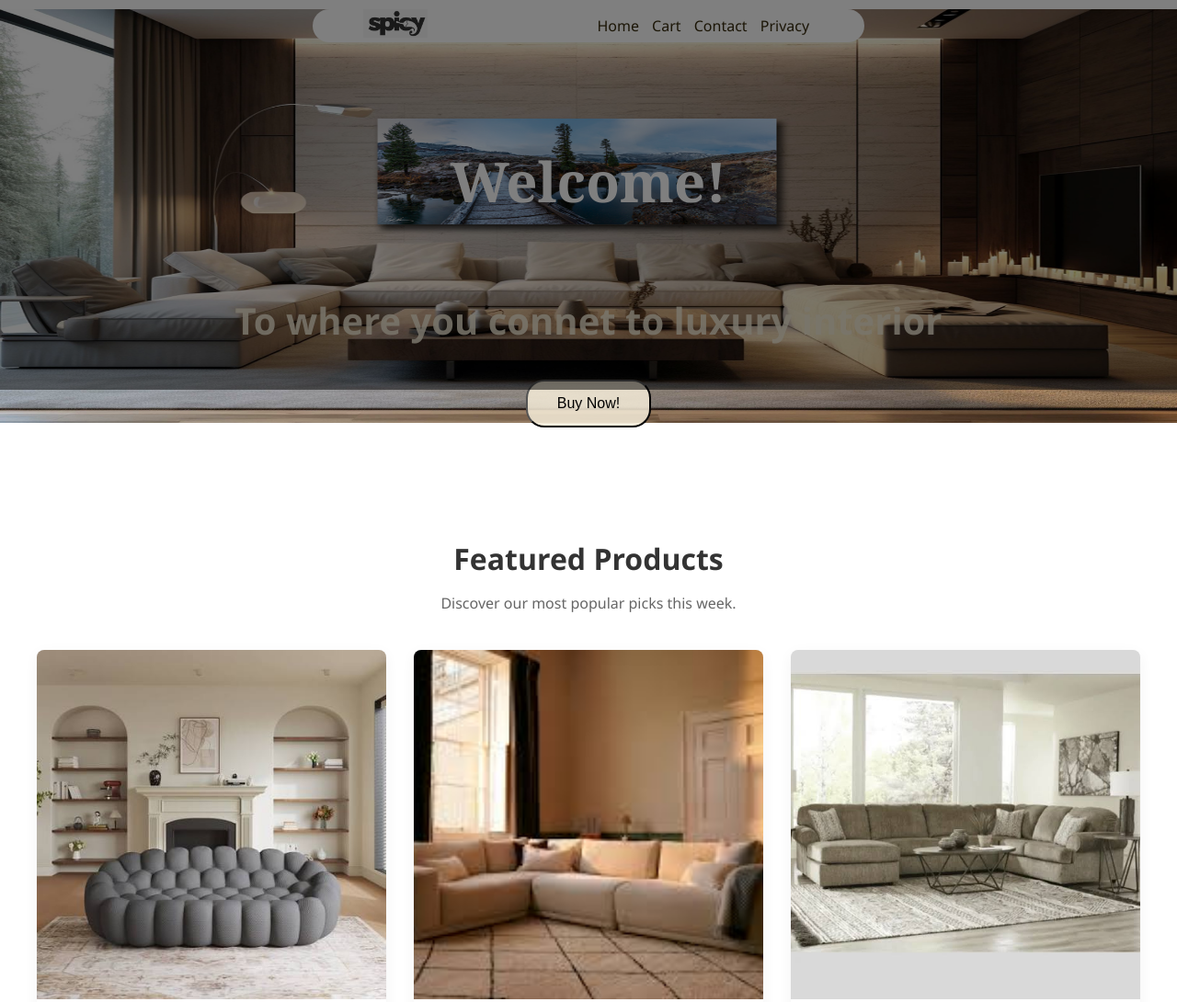
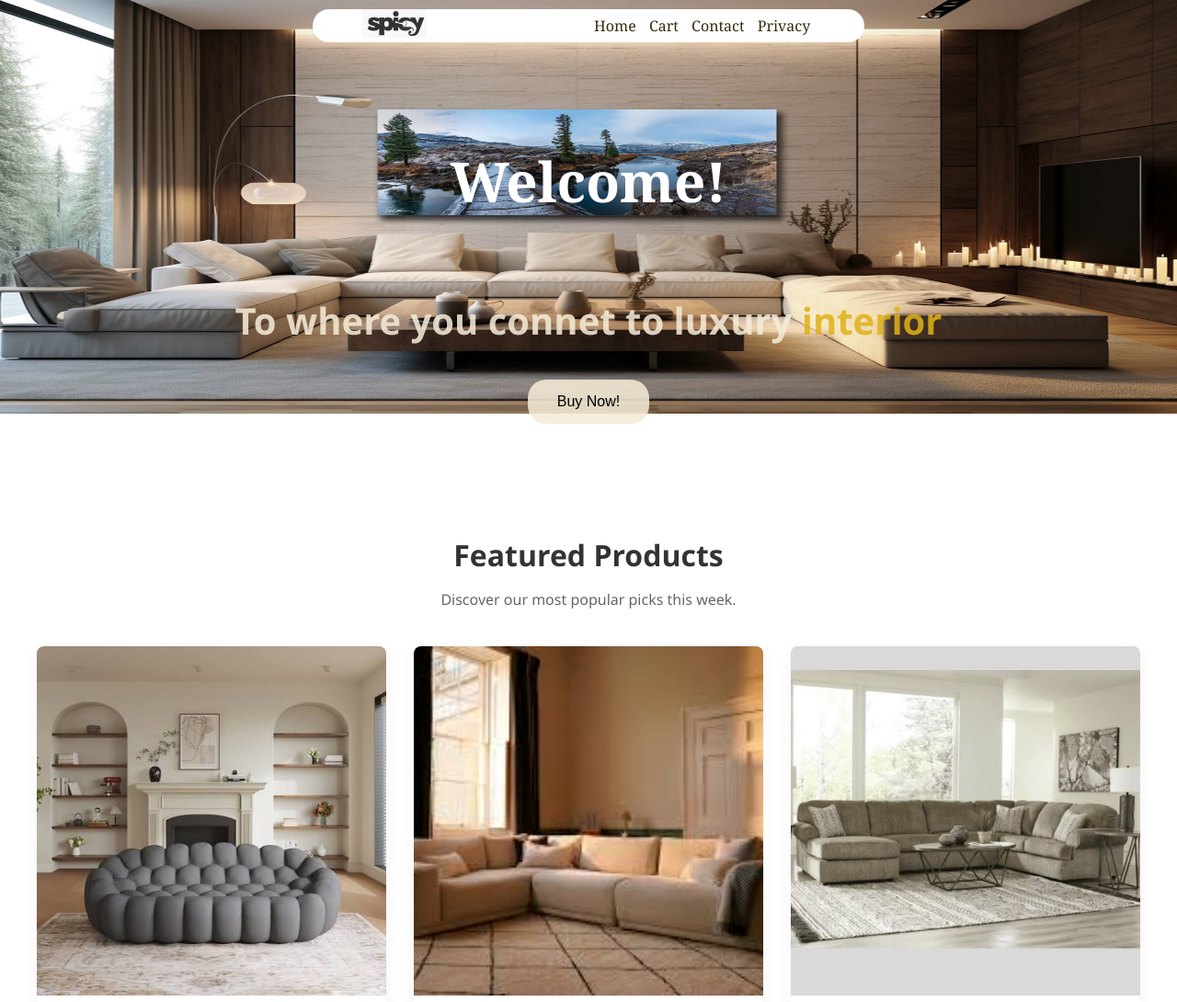
Before and after one commit to Okonkwoisrael2023/shop, a plain HTML site: page index.html in a window 1280 px wide. Shown: the top 1090 px of the page at 92% size. Drawn offline with Linux system fonts and the light colour scheme.

Commit message:
Add files via upload

```diff
--- a/index.html
+++ b/index.html
@@ -5,6 +5,7 @@
     <meta name="viewport" content="width=device-width, initial-scale=1.0">
     <title>Indoor-Store</title>
     <link rel="stylesheet" href="style.css">
+    <link rel="shortcut icon" href="logo.png" type="image/x-icon">
 </head>
 <body>
 
@@ -20,10 +21,10 @@
                 </div>
 
                 <div class="nav">
-                    <a href="">Home</a>
-                    <a href="">Cart</a>
-                    <a href="">Contact</a>
-                    <a href="">Privacy</a>
+                    <a href="index.html">Home</a>
+                    <a href="#Carts">Cart</a>
+                    <a href="#contact">Contact</a>
+                    <a href="#privacy">Privacy</a>
                 </div>
             </div>
 
@@ -31,7 +32,7 @@
 
                 <div class="write-up">
                     <h1> Welcome!</h1>
-                    <h2>To where you connet to luxury interior</h2>
+                    <h2>To where you connet to luxury <span class="tx1">interior</span></h2>
                     <button>Buy Now!</button>
 
                 </div>
--- a/style.css
+++ b/style.css
@@ -12,10 +12,11 @@ body {
     width: 100%;
     position: absolute;
     z-index: -1;
+    top: 0;
 }
 
 
-.hero::before{
+/* .hero::before{
     content: "";
     position: absolute;
     top: 0;
@@ -23,7 +24,7 @@ body {
     width: 100%;
     height: 53%;
     background-color: rgba(0, 0, 0, 0.5)
-}
+} */
 
 .dynamic {
     background-color: white;
@@ -45,6 +46,7 @@ body {
     color: rgb(55, 43, 13);
     text-decoration: none;
     margin: 5px;
+    font-family: Georgia, 'Times New Roman', Times, serif;
 }
 
 .nav {
@@ -76,6 +78,10 @@ body {
 
 }
 
+.tx1 {
+  color: rgba(223, 176, 24, 0.866);
+}
+
 .write-up button {
   background-color: rgba(244, 235, 215, 0.866);
   border-radius: 20px;
@@ -87,6 +93,8 @@ body {
   font-size: 16px;
   margin: 4px 2px;
   cursor: pointer;
+  border: rgba(244, 235, 215, 0.866) 2px;
+  box-shadow: black 2px;
 }
 
 
```
